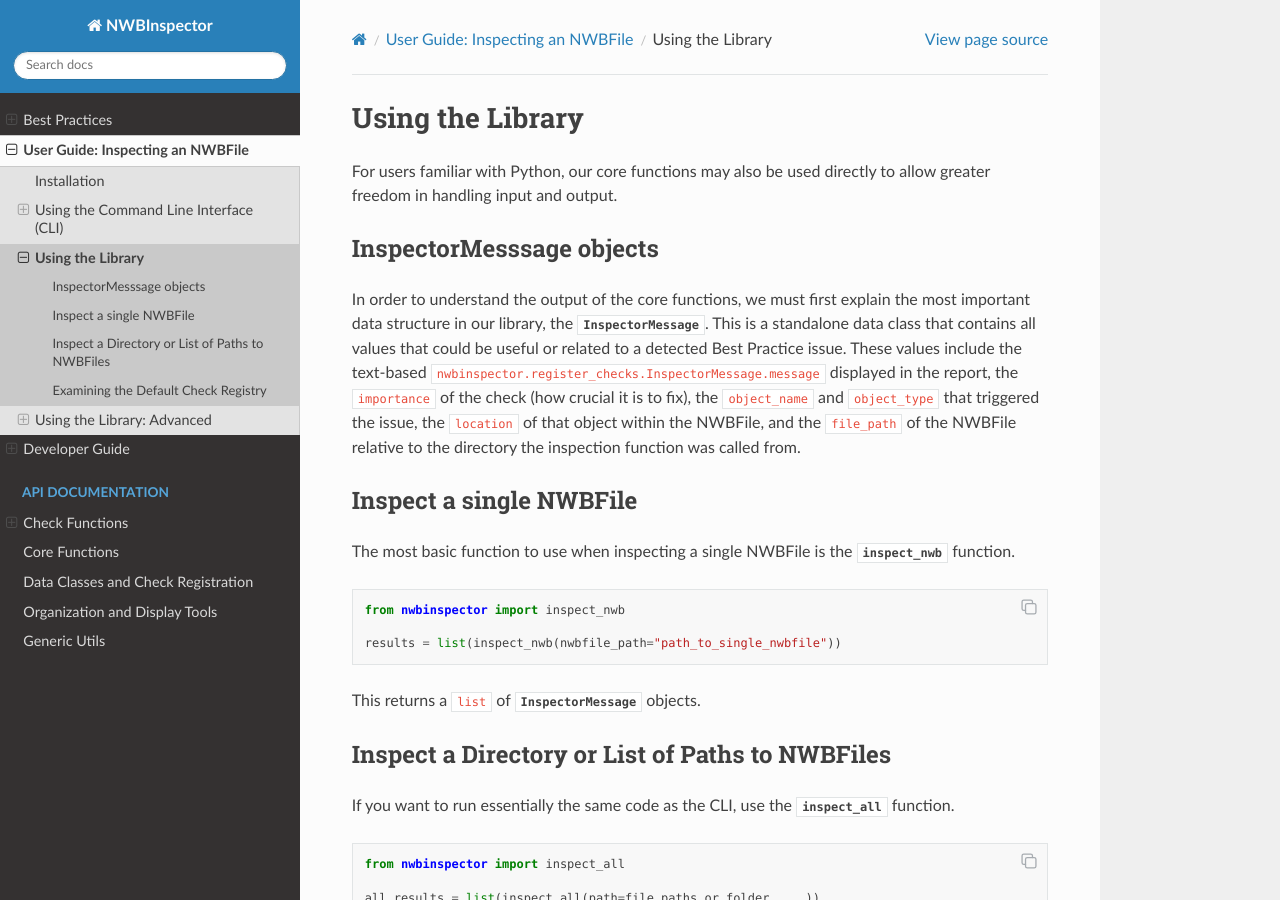
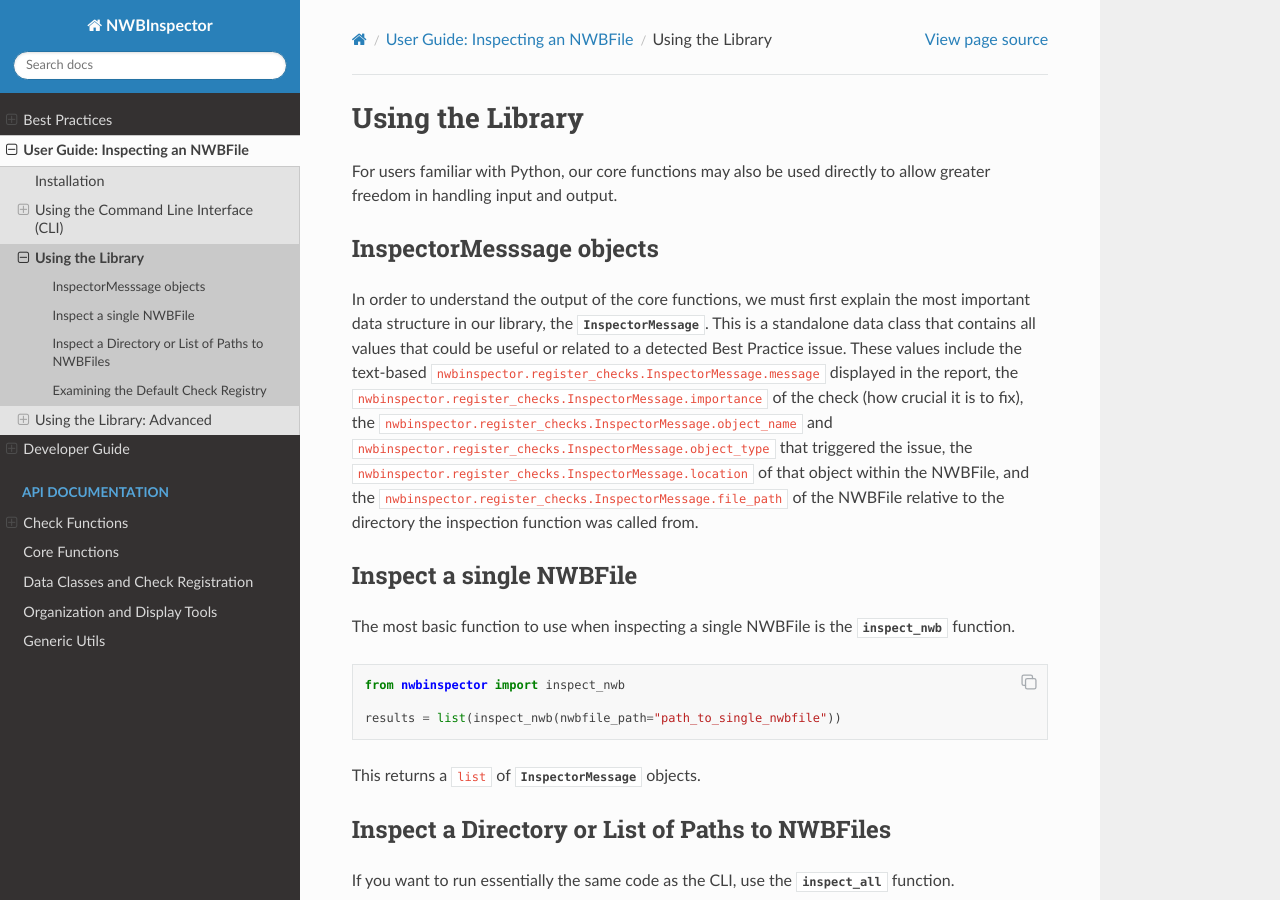
Before and after one commit to NeurodataWithoutBorders/nwbinspector, a Sphinx documentation site: the page built from docs/user_guide/library_usage.rst, in a window 1280 px wide and 900 px high. Built offline with Sphinx 7.4.7 and the Read the Docs theme 2.0.0, drawn with Linux system fonts in a browser that asks for light colours; cross-references to code outside the pages are shown as plain code.

Commit message:
added ,pre

```diff
--- a/docs/user_guide/library_usage.rst
+++ b/docs/user_guide/library_usage.rst
@@ -12,8 +12,7 @@
 In order to understand the output of the core functions, we must first explain the most important data structure in our
 library, the :py:class:`~nwbinspector.register_checks.InspectorMessage`. This is a standalone data class that contains
 all values that could be useful or related to a detected Best Practice issue. These values include the text-based
-:paramref:`~nwbinspector.register_checks.InspectorMessage.message` displayed in the report, the ``importance`` of the check (how crucial it is to fix), the ``object_name``
-and ``object_type`` that triggered the issue, the ``location`` of that object within the NWBFile, and the ``file_path``
+:paramref:`~nwbinspector.register_checks.InspectorMessage.message` displayed in the report, the :paramref:`~nwbinspector.register_checks.InspectorMessage.importance` of the check (how crucial it is to fix), the :paramref:`~nwbinspector.register_checks.InspectorMessage.object_name` and :paramref:`~nwbinspector.register_checks.InspectorMessage.object_type` that triggered the issue, the :paramref:`~nwbinspector.register_checks.InspectorMessage.location` of that object within the NWBFile, and the :paramref:`~nwbinspector.register_checks.InspectorMessage.file_path`
 of the NWBFile relative to the directory the inspection function was called from.
 
 
```
